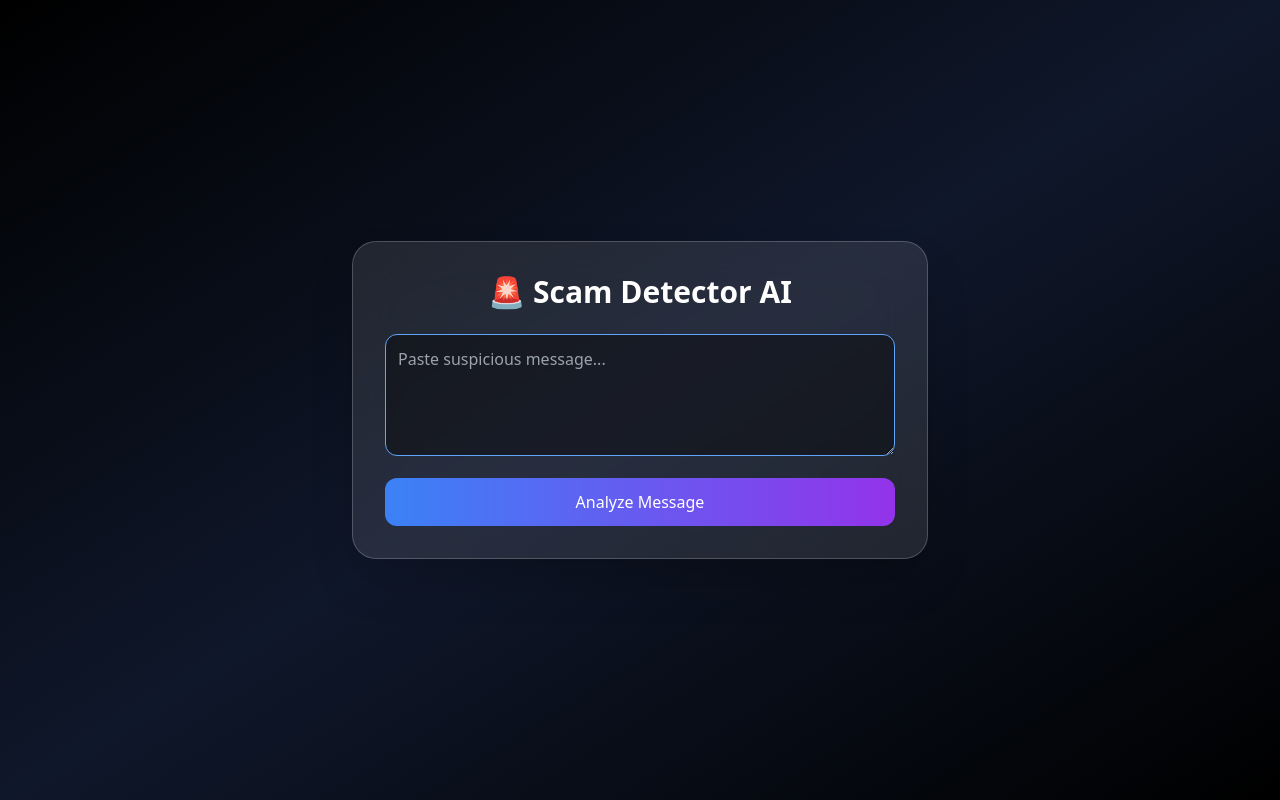
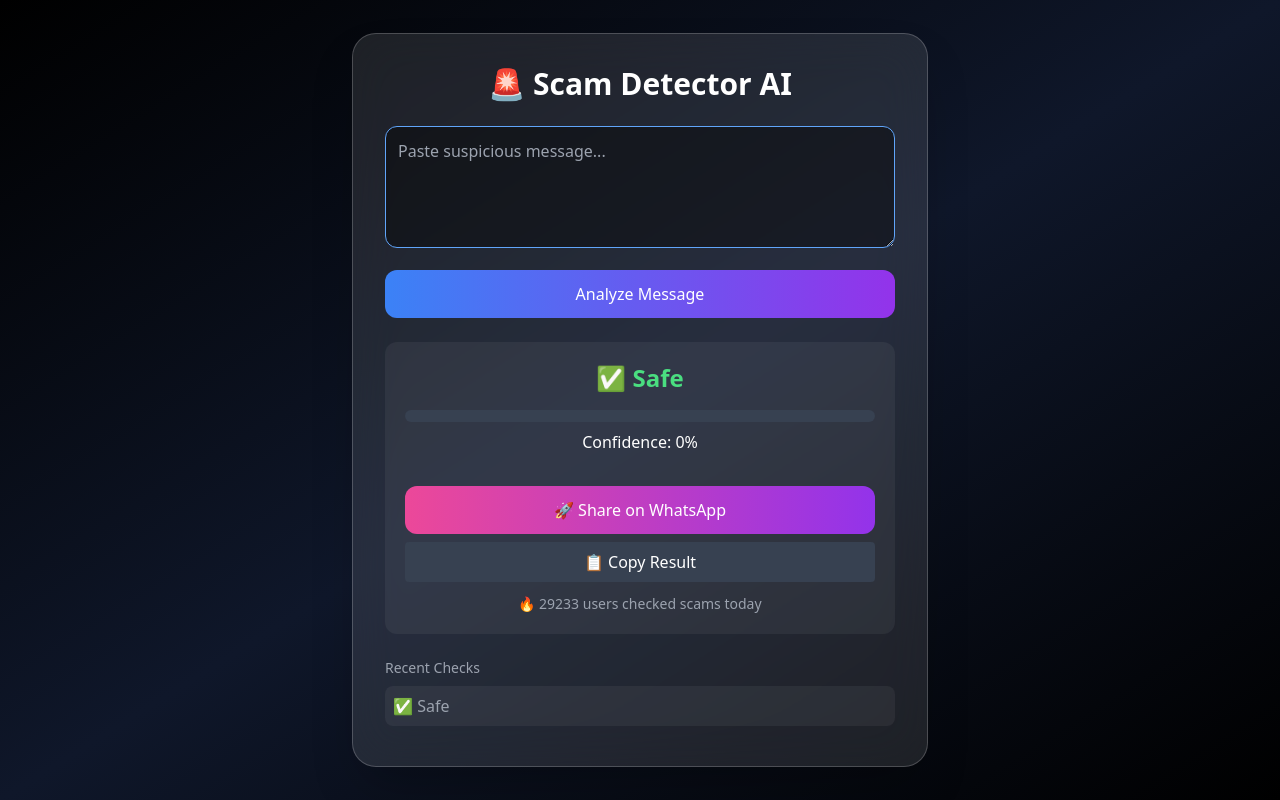
Before and after one commit to kuldeepgupta81/scam-shield-ai, a Next.js app: page / in a window 1280 px wide. Both pictures are taken after a click on the button "Analyze Message". Built offline with nearby package versions, Linux system fonts and the light colour scheme.

Commit message:
FINAL viral version

```diff
--- a/app/page.tsx
+++ b/app/page.tsx
@@ -54,14 +54,39 @@ function analyzeThreat(message: string) {
 export default function Home() {
   const [message, setMessage] = useState("");
   const [result, setResult] = useState<any>(null);
+  const [loading, setLoading] = useState(false);
+  const [history, setHistory] = useState<any[]>([]);
+  const [copied, setCopied] = useState(false);
 
   useEffect(() => {
-    if (message.length > 3) {
+    if (message.length > 5) {
       setResult(analyzeThreat(message));
     } else {
       setResult(null);
     }
   }, [message]);
+
+  const handleCheck = () => {
+    setLoading(true);
+
+    setTimeout(() => {
+      const res = analyzeThreat(message);
+      setResult(res);
+
+      setHistory((prev) => [
+        { message, result: res },
+        ...prev.slice(0, 4),
+      ]);
+
+      setLoading(false);
+    }, 400);
+  };
+
+  const getBarColor = (score: number) => {
+    if (score >= 70) return "from-red-500 to-red-700";
+    if (score >= 40) return "from-yellow-400 to-orange-500";
+    return "from-green-400 to-green-600";
+  };
 
   return (
     <main className="min-h-screen flex items-center justify-center bg-gradient-to-br from-black via-slate-900 to-black text-white px-4">
@@ -84,9 +109,10 @@ export default function Home() {
         />
 
         <button
+          onClick={handleCheck}
           className="mt-4 w-full py-3 rounded-xl bg-gradient-to-r from-blue-500 to-purple-600"
         >
-          Analyze Message
+          {loading ? "Analyzing..." : "Analyze Message"}
         </button>
 
         {result && (
@@ -98,7 +124,7 @@ export default function Home() {
 
             <div className="w-full bg-gray-700 h-3 rounded-full mt-4 overflow-hidden">
               <div
-                className="h-3 bg-gradient-to-r from-purple-500 to-pink-500"
+                className={`h-3 bg-gradient-to-r ${getBarColor(result.score)}`}
                 style={{ width: `${result.score}%` }}
               />
             </div>
@@ -129,12 +155,12 @@ Check here 👉 https://scam-shield-ai-rho.vercel.app`;
                   "_blank"
                 );
               }}
-              className="mt-4 w-full py-3 bg-gradient-to-r from-pink-500 to-purple-600 rounded-xl"
+              className="mt-4 w-full py-3 rounded-xl bg-gradient-to-r from-pink-500 to-purple-600"
             >
               🚀 Share on WhatsApp
             </button>
 
-            {/* 📋 COPY RESULT */}
+            {/* 📋 COPY RESULT (NO POPUP NOW) */}
             <button
               onClick={() => {
                 const text = `🚨 Scam Detector Result:
@@ -146,11 +172,12 @@ Result: ${result.label}
 Check here 👉 https://scam-shield-ai-rho.vercel.app`;
 
                 navigator.clipboard.writeText(text);
-                alert("Copied! Share anywhere 🔥");
+                setCopied(true);
+                setTimeout(() => setCopied(false), 2000);
               }}
               className="mt-2 w-full py-2 bg-gray-700 rounded"
             >
-              📋 Copy Result
+              {copied ? "✅ Copied!" : "📋 Copy Result"}
             </button>
 
             {/* 🔥 VIRAL TEXT */}
@@ -161,6 +188,19 @@ Check here 👉 https://scam-shield-ai-rho.vercel.app`;
           </div>
         )}
 
+        {history.length > 0 && (
+          <div className="mt-6">
+            <p className="text-gray-400 text-sm mb-2">Recent Checks</p>
+
+            {history.map((item, i) => (
+              <div key={i} className="bg-white/5 p-2 rounded-lg mb-2">
+                <p className="truncate">{item.message}</p>
+                <p className="text-gray-400">{item.result.label}</p>
+              </div>
+            ))}
+          </div>
+        )}
+
       </motion.div>
     </main>
   );
```
